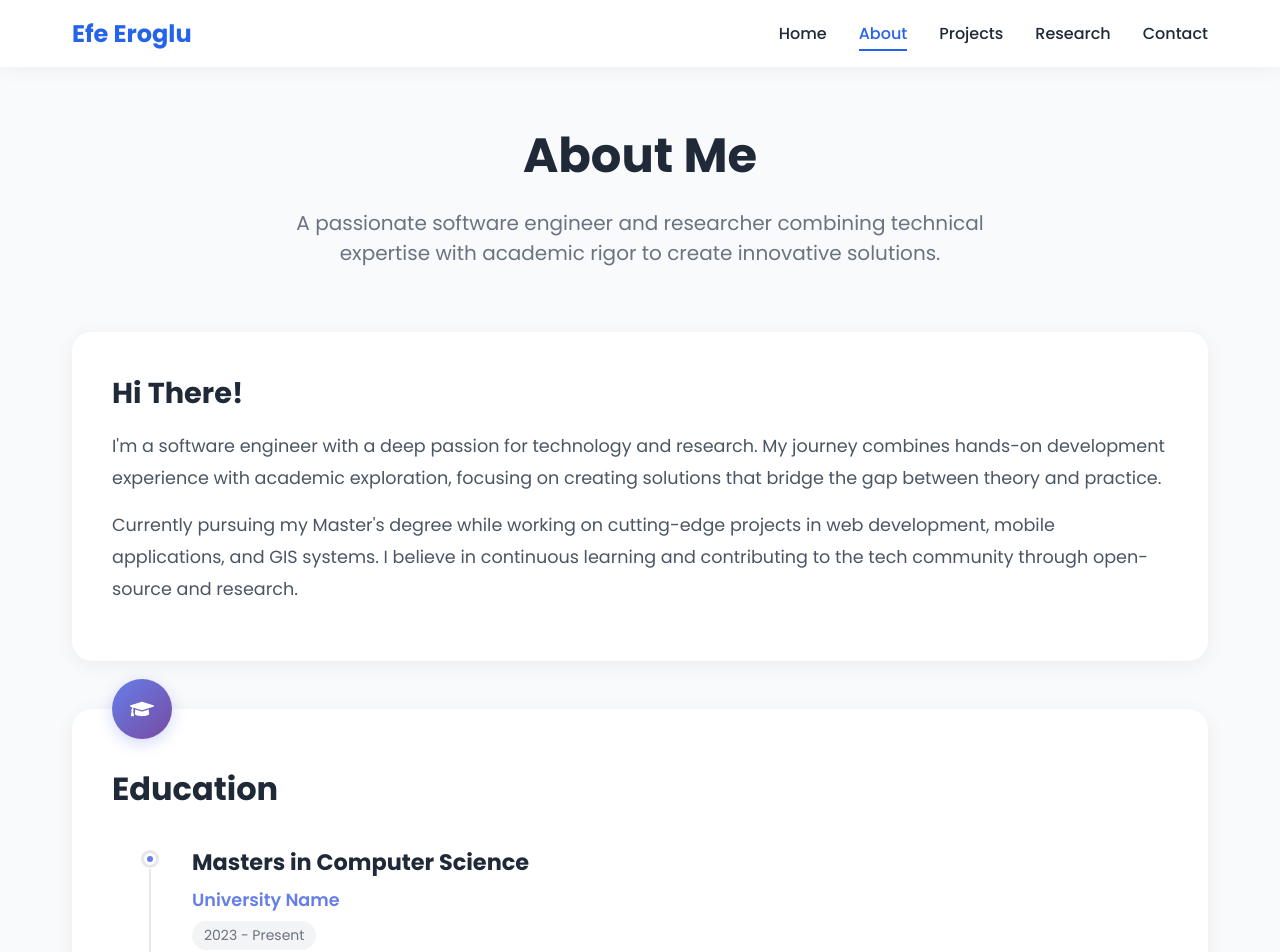
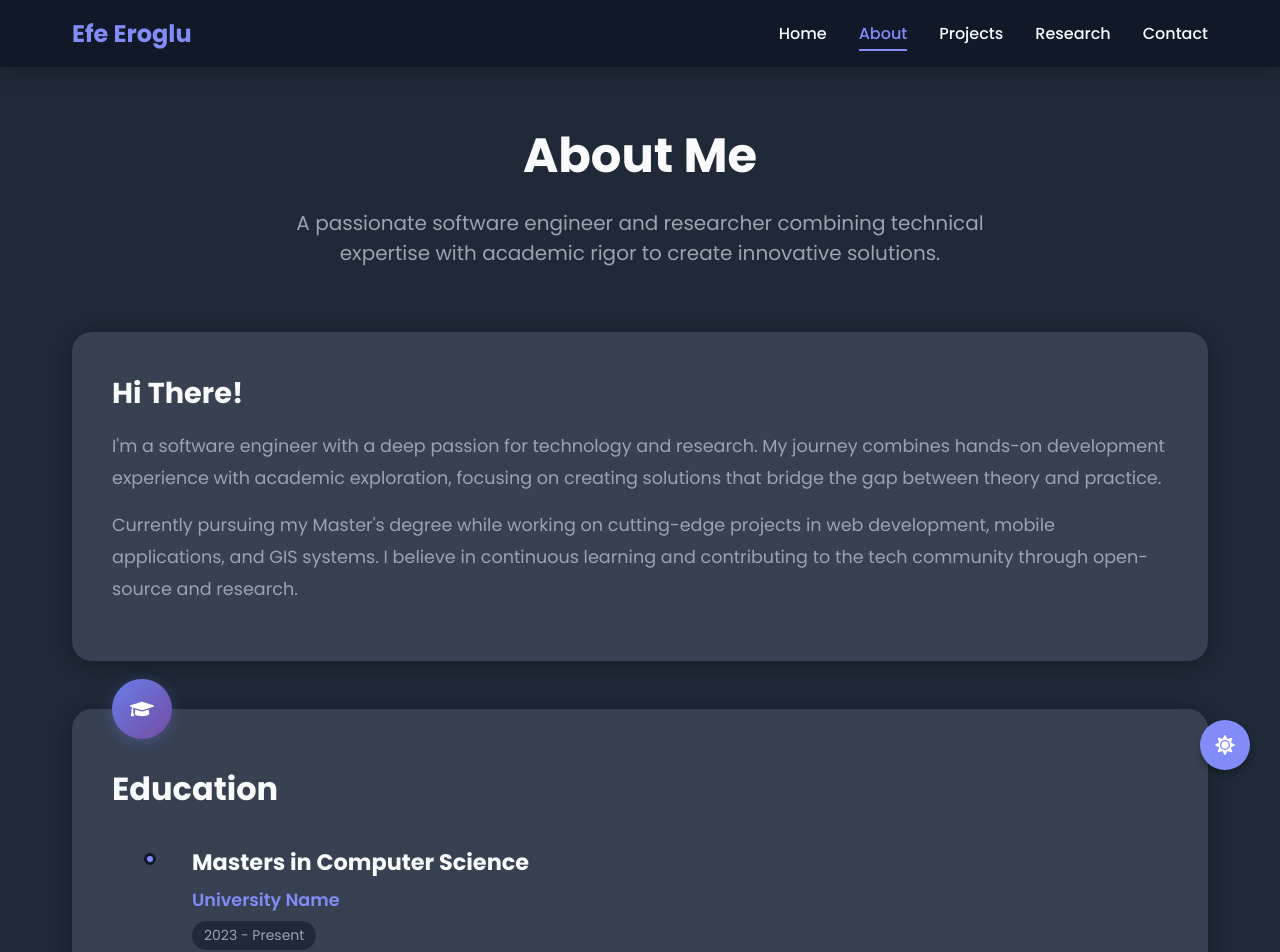
Before and after one commit to Efe-Eroglu/efe-eroglu.github.io, a React (Create React App) app: page /about in a window 1280 px wide. Shown: the top 952 px of the page. Built offline with nearby package versions, Linux system fonts and the light colour scheme.

Commit message:
Add dark theme support and GitHub Actions auto-deployment

```diff
--- a/package.json
+++ b/package.json
@@ -3,6 +3,7 @@
   "version": "1.0.0",
   "description": "Professional portfolio for Software Engineer & Masters Student - Technology meets Research",
   "private": true,
+  "homepage": "https://efe-eroglu.github.io",
   "dependencies": {
     "react": "^18.2.0",
     "react-dom": "^18.2.0",
--- a/src/App.css
+++ b/src/App.css
@@ -42,14 +42,14 @@ a {
 .section-title {
   font-size: 3rem;
   font-weight: 700;
-  color: #1f2937;
+  color: var(--text-dark);
   margin-bottom: 1rem;
   text-align: center;
 }
 
 .section-subtitle {
   font-size: 1.25rem;
-  color: #6b7280;
+  color: var(--text-gray);
   text-align: center;
   max-width: 700px;
   margin: 0 auto;
--- a/src/App.js
+++ b/src/App.js
@@ -1,4 +1,4 @@
-import React from 'react';
+import React, { useEffect } from 'react';
 import { BrowserRouter as Router, Routes, Route } from 'react-router-dom';
 import Navbar from './components/Navbar';
 import Home from './components/Home/Home';
@@ -8,9 +8,16 @@ import Research from './components/Research/Research';
 import Contact from './components/Contact/Contact';
 import Footer from './components/Footer';
 import ScrollToTop from './components/ScrollToTop';
+import ThemeToggle from './components/ThemeToggle';
 import './App.css';
 
 function App() {
+  useEffect(() => {
+    const savedTheme = localStorage.getItem('theme');
+    const currentTheme = savedTheme || 'dark';
+    document.documentElement.setAttribute('data-theme', currentTheme);
+  }, []);
+
   return (
     <Router>
       <ScrollToTop />
@@ -24,6 +31,7 @@ function App() {
           <Route path="/contact" element={<Contact />} />
         </Routes>
         <Footer />
+        <ThemeToggle />
       </div>
     </Router>
   );
--- a/src/components/About/About.css
+++ b/src/components/About/About.css
@@ -1,6 +1,6 @@
 .about-section {
   padding: 120px 2rem 80px;
-  background: #f9fafb;
+  background: var(--bg-secondary);
 }
 
 .container {
@@ -16,13 +16,13 @@
 .section-title {
   font-size: 3rem;
   font-weight: 700;
-  color: #1f2937;
+  color: var(--text-dark);
   margin-bottom: 1rem;
 }
 
 .section-subtitle {
   font-size: 1.25rem;
-  color: #6b7280;
+  color: var(--text-gray);
   max-width: 700px;
   margin: 0 auto;
 }
@@ -34,30 +34,30 @@
 }
 
 .intro-card {
-  background: white;
+  background: var(--bg-tertiary);
   padding: 2.5rem;
   border-radius: 20px;
-  box-shadow: 0 4px 20px rgba(0, 0, 0, 0.06);
+  box-shadow: 0 4px 20px var(--shadow);
 }
 
 .intro-card h3 {
   font-size: 1.8rem;
-  color: #1f2937;
+  color: var(--text-dark);
   margin-bottom: 1rem;
 }
 
 .intro-card p {
   font-size: 1.1rem;
-  color: #4b5563;
+  color: var(--text-gray);
   line-height: 1.8;
   margin-bottom: 1rem;
 }
 
 .info-section {
-  background: white;
+  background: var(--bg-tertiary);
   padding: 2.5rem;
   border-radius: 20px;
-  box-shadow: 0 4px 20px rgba(0, 0, 0, 0.06);
+  box-shadow: 0 4px 20px var(--shadow);
   position: relative;
 }
 
@@ -79,7 +79,7 @@
 
 .info-section h3 {
   font-size: 2rem;
-  color: #1f2937;
+  color: var(--text-dark);
   margin-bottom: 2rem;
   padding-top: 1rem;
 }
@@ -106,9 +106,9 @@
   width: 12px;
   height: 12px;
   border-radius: 50%;
-  background: #667eea;
-  border: 3px solid white;
-  box-shadow: 0 0 0 3px #e5e7eb;
+  background: var(--primary-color);
+  border: 3px solid var(--bg-primary);
+  box-shadow: 0 0 0 3px var(--border-color);
 }
 
 .timeline-item::before {
@@ -118,7 +118,7 @@
   top: 1.5rem;
   width: 2px;
   height: calc(100% + 1rem);
-  background: #e5e7eb;
+  background: var(--border-color);
 }
 
 .timeline-item:last-child::before {
@@ -127,13 +127,13 @@
 
 .timeline-content h4 {
   font-size: 1.4rem;
-  color: #1f2937;
+  color: var(--text-dark);
   margin-bottom: 0.5rem;
 }
 
 .institution {
   font-size: 1.1rem;
-  color: #667eea;
+  color: var(--primary-color);
   font-weight: 600;
   margin-bottom: 0.5rem;
   display: block;
@@ -142,28 +142,28 @@
 .period {
   display: inline-block;
   padding: 0.25rem 0.75rem;
-  background: #f3f4f6;
+  background: var(--bg-secondary);
   border-radius: 20px;
   font-size: 0.875rem;
-  color: #6b7280;
+  color: var(--text-gray);
   margin-bottom: 0.75rem;
 }
 
 .description {
-  color: #6b7280;
+  color: var(--text-gray);
   line-height: 1.6;
 }
 
 .skills-section {
-  background: white;
+  background: var(--bg-tertiary);
   padding: 2.5rem;
   border-radius: 20px;
-  box-shadow: 0 4px 20px rgba(0, 0, 0, 0.06);
+  box-shadow: 0 4px 20px var(--shadow);
 }
 
 .skills-section h3 {
   font-size: 2rem;
-  color: #1f2937;
+  color: var(--text-dark);
   margin-bottom: 2rem;
 }
 
@@ -186,26 +186,26 @@
 
 .skill-name {
   font-weight: 600;
-  color: #1f2937;
+  color: var(--text-dark);
 }
 
 .skill-percentage {
   font-size: 0.875rem;
-  color: #667eea;
+  color: var(--primary-color);
   font-weight: 600;
 }
 
 .skill-bar {
   width: 100%;
   height: 10px;
-  background: #e5e7eb;
+  background: var(--border-color);
   border-radius: 10px;
   overflow: hidden;
 }
 
 .skill-progress {
   height: 100%;
-  background: linear-gradient(90deg, #667eea 0%, #764ba2 100%);
+  background: linear-gradient(90deg, var(--primary-color) 0%, var(--secondary-color) 100%);
   border-radius: 10px;
   transition: width 1s ease;
 }
--- a/src/components/Home/Home.css
+++ b/src/components/Home/Home.css
@@ -20,7 +20,7 @@
   font-size: 4rem;
   font-weight: 700;
   margin-bottom: 1rem;
-  color: #1f2937;
+  color: var(--text-dark);
   line-height: 1.2;
 }
 
@@ -34,13 +34,13 @@
 .home-subtitle {
   font-size: 2.5rem;
   font-weight: 600;
-  color: #4b5563;
+  color: var(--text-gray);
   margin-bottom: 1.5rem;
 }
 
 .home-description {
   font-size: 1.25rem;
-  color: #6b7280;
+  color: var(--text-gray);
   max-width: 700px;
   margin: 0 auto 2.5rem;
   line-height: 1.8;
@@ -97,12 +97,12 @@
 }
 
 .social-links a {
-  color: #4b5563;
+  color: var(--text-gray);
   transition: all 0.3s ease;
 }
 
 .social-links a:hover {
-  color: #667eea;
+  color: var(--primary-color);
   transform: translateY(-3px);
 }
 
@@ -115,7 +115,7 @@
   flex-direction: column;
   align-items: center;
   gap: 0.5rem;
-  color: #9ca3af;
+  color: var(--text-gray-light);
   font-size: 0.9rem;
   animation: bounce 2s infinite;
 }
--- a/src/components/Navbar.css
+++ b/src/components/Navbar.css
@@ -2,16 +2,16 @@
   position: fixed;
   top: 0;
   width: 100%;
-  background: rgba(255, 255, 255, 0.95);
+  background: var(--bg-primary);
   backdrop-filter: blur(10px);
-  box-shadow: 0 2px 20px rgba(0, 0, 0, 0.05);
+  box-shadow: 0 2px 20px var(--shadow);
   z-index: 1000;
   transition: all 0.3s ease;
 }
 
 .navbar.scrolled {
-  background: rgba(255, 255, 255, 0.98);
-  box-shadow: 0 2px 30px rgba(0, 0, 0, 0.1);
+  background: var(--bg-primary);
+  box-shadow: 0 2px 30px var(--shadow);
 }
 
 .nav-container {
@@ -26,13 +26,13 @@
 .nav-logo {
   font-size: 1.5rem;
   font-weight: 700;
-  color: #2563eb;
+  color: var(--primary-color);
   text-decoration: none;
   transition: color 0.3s ease;
 }
 
 .nav-logo:hover {
-  color: #1d4ed8;
+  color: var(--secondary-color);
 }
 
 .nav-menu {
@@ -42,7 +42,7 @@
 }
 
 .nav-link {
-  color: #1f2937;
+  color: var(--text-dark);
   text-decoration: none;
   font-weight: 500;
   font-size: 1rem;
@@ -57,13 +57,13 @@
   left: 0;
   width: 0;
   height: 2px;
-  background: #2563eb;
+  background: var(--primary-color);
   transition: width 0.3s ease;
 }
 
 .nav-link:hover,
 .nav-link.active {
-  color: #2563eb;
+  color: var(--primary-color);
 }
 
 .nav-link:hover::after,
@@ -75,7 +75,7 @@
   display: none;
   font-size: 1.5rem;
   cursor: pointer;
-  color: #1f2937;
+  color: var(--text-dark);
 }
 
 @media screen and (max-width: 768px) {
@@ -88,11 +88,11 @@
     left: -100%;
     top: 70px;
     flex-direction: column;
-    background: white;
+    background: var(--bg-primary);
     width: 100%;
     text-align: center;
     transition: 0.3s;
-    box-shadow: 0 10px 27px rgba(0, 0, 0, 0.05);
+    box-shadow: 0 10px 27px var(--shadow);
     padding: 2rem 0;
     gap: 1rem;
   }
--- a/src/components/Research/Research.css
+++ b/src/components/Research/Research.css
@@ -1,6 +1,6 @@
 .research-section {
   padding: 120px 2rem 80px;
-  background: #f9fafb;
+  background: var(--bg-secondary);
 }
 
 .research-grid {
@@ -10,17 +10,17 @@
 }
 
 .research-card {
-  background: white;
+  background: var(--bg-tertiary);
   padding: 2rem;
   border-radius: 20px;
-  box-shadow: 0 4px 20px rgba(0, 0, 0, 0.06);
+  box-shadow: 0 4px 20px var(--shadow);
   transition: all 0.3s ease;
   position: relative;
   overflow: hidden;
 }
 
 .research-card:hover {
-  box-shadow: 0 10px 40px rgba(0, 0, 0, 0.12);
+  box-shadow: 0 10px 40px var(--shadow-hover);
 }
 
 .research-card::before {
@@ -72,7 +72,7 @@
 
 .research-content h3 {
   font-size: 1.5rem;
-  color: #1f2937;
+  color: var(--text-dark);
   margin-bottom: 0.5rem;
   line-height: 1.4;
 }
@@ -84,7 +84,7 @@
 }
 
 .research-description {
-  color: #6b7280;
+  color: var(--text-gray);
   line-height: 1.6;
   margin-bottom: 1.5rem;
 }
--- /dev/null
+++ b/src/components/ThemeToggle.css
@@ -0,0 +1,38 @@
+.theme-toggle {
+  position: fixed;
+  bottom: 30px;
+  right: 30px;
+  width: 50px;
+  height: 50px;
+  border-radius: 50%;
+  background: var(--primary-color);
+  color: white;
+  border: none;
+  cursor: pointer;
+  display: flex;
+  align-items: center;
+  justify-content: center;
+  font-size: 20px;
+  box-shadow: 0 4px 6px var(--shadow);
+  z-index: 1000;
+  transition: all 0.3s ease;
+}
+
+.theme-toggle:hover {
+  transform: scale(1.1);
+  box-shadow: 0 6px 12px var(--shadow-hover);
+}
+
+.theme-toggle:active {
+  transform: scale(0.95);
+}
+
+@media (max-width: 768px) {
+  .theme-toggle {
+    width: 45px;
+    height: 45px;
+    bottom: 20px;
+    right: 20px;
+    font-size: 18px;
+  }
+}
--- /dev/null
+++ b/src/components/ThemeToggle.js
@@ -0,0 +1,31 @@
+import React from 'react';
+import { FaSun, FaMoon } from 'react-icons/fa';
+import './ThemeToggle.css';
+
+const ThemeToggle = () => {
+  const [theme, setTheme] = React.useState(() => {
+    const savedTheme = localStorage.getItem('theme');
+    return savedTheme || 'dark';
+  });
+
+  React.useEffect(() => {
+    document.documentElement.setAttribute('data-theme', theme);
+    localStorage.setItem('theme', theme);
+  }, [theme]);
+
+  const toggleTheme = () => {
+    setTheme(prevTheme => prevTheme === 'light' ? 'dark' : 'light');
+  };
+
+  return (
+    <button
+      className="theme-toggle"
+      onClick={toggleTheme}
+      aria-label="Toggle theme"
+    >
+      {theme === 'light' ? <FaMoon /> : <FaSun />}
+    </button>
+  );
+};
+
+export default ThemeToggle;
--- a/src/index.css
+++ b/src/index.css
@@ -1,3 +1,7 @@
+* {
+  transition: background-color 0.3s ease, color 0.3s ease, border-color 0.3s ease;
+}
+
 body {
   margin: 0;
   font-family: 'Poppins', -apple-system, BlinkMacSystemFont, 'Segoe UI', 'Roboto', 'Oxygen',
@@ -5,7 +9,8 @@ body {
     sans-serif;
   -webkit-font-smoothing: antialiased;
   -moz-osx-font-smoothing: grayscale;
-  background: #ffffff;
+  background-color: var(--bg-primary);
+  color: var(--text-dark);
 }
 
 code {
@@ -13,10 +18,34 @@ code {
     monospace;
 }
 
+/* Light Theme (Default) */
 :root {
   --primary-color: #667eea;
   --secondary-color: #764ba2;
   --text-dark: #1f2937;
+  --text-light: #f9fafb;
   --text-gray: #6b7280;
-  --bg-light: #f9fafb;
+  --text-gray-light: #9ca3af;
+  --bg-primary: #ffffff;
+  --bg-secondary: #f9fafb;
+  --bg-tertiary: #ffffff;
+  --border-color: #e5e7eb;
+  --shadow: rgba(0, 0, 0, 0.1);
+  --shadow-hover: rgba(0, 0, 0, 0.15);
 }
+
+/* Dark Theme */
+[data-theme="dark"] {
+  --primary-color: #818cf8;
+  --secondary-color: #a78bfa;
+  --text-dark: #f9fafb;
+  --text-light: #1f2937;
+  --text-gray: #9ca3af;
+  --text-gray-light: #6b7280;
+  --bg-primary: #111827;
+  --bg-secondary: #1f2937;
+  --bg-tertiary: #374151;
+  --border-color: #374151;
+  --shadow: rgba(0, 0, 0, 0.3);
+  --shadow-hover: rgba(0, 0, 0, 0.4);
+}
```
Also changed, not shown: src/components/Contact/Contact.css (+22 -21 lines), src/components/Projects/Projects.css (+17 -17 lines), 1 other file (tests, documents, lock files or other folders).
